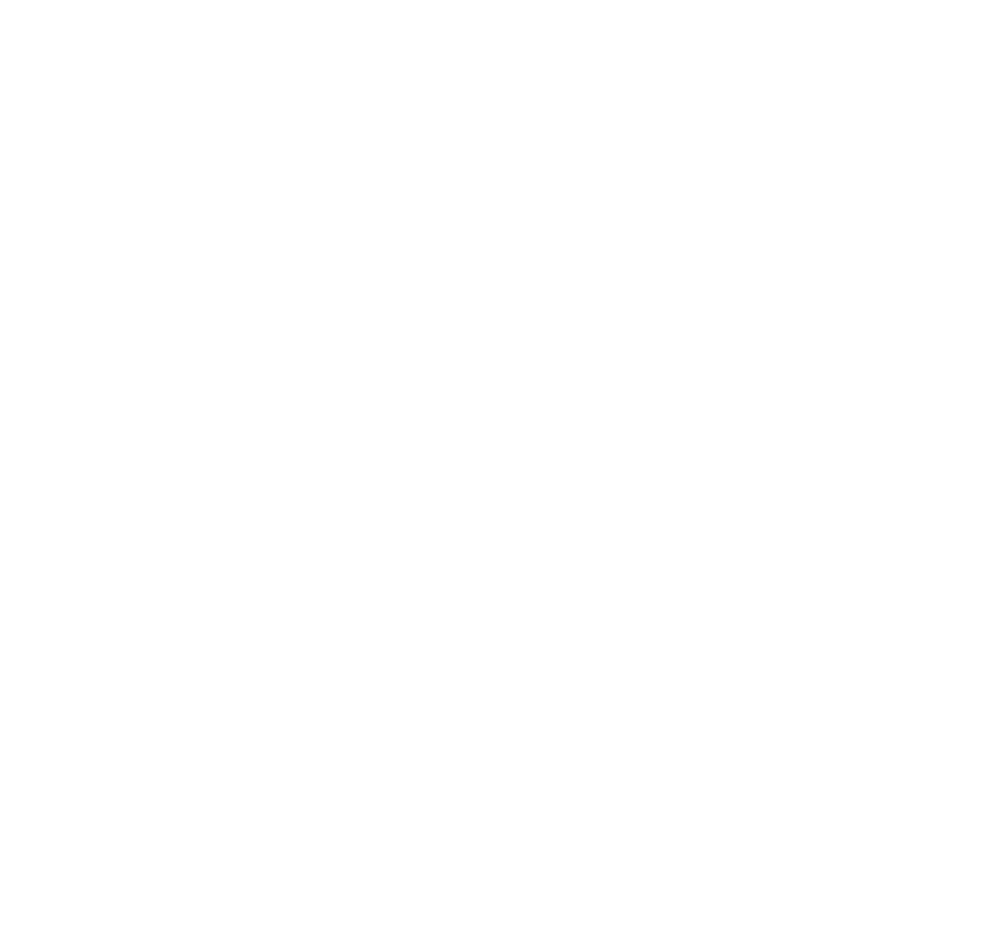
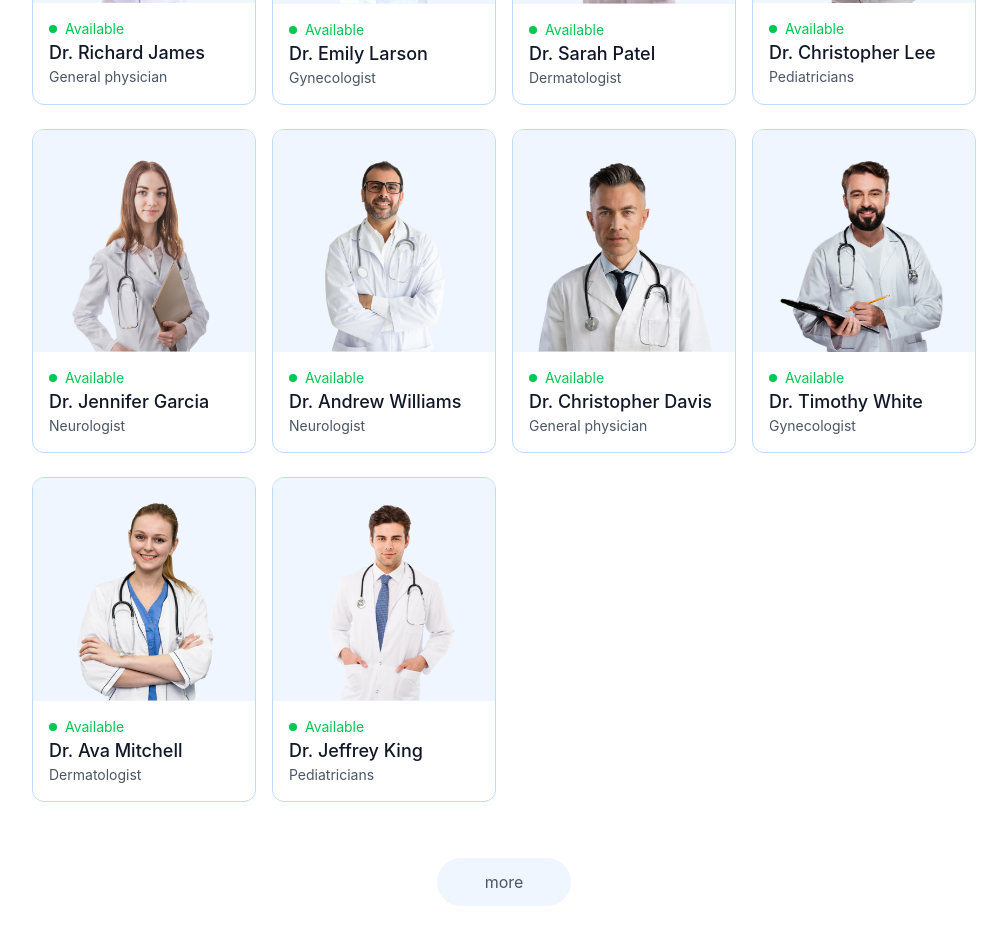
Before and after one commit to Arisha-Akbar/prescripto, a React (Vite) app in the folder frontend/: page / in a window 1280 px wide. Shown: the part 1420-2364 px from the top of the page, without its empty margins (136-1143 px from the left). Before the commit the page ends 1008 px from the top, so only its background shows below. Built offline with nearby package versions, Linux system fonts and the light colour scheme.

Commit message:
Added TopDoctors component and implement ed AppContext

```diff
--- a/frontend/components/Header.jsx
+++ b/frontend/components/Header.jsx
@@ -32,7 +32,7 @@
           href="#speciality"
           className="flex items-center gap-2 bg-white px-8 py-3 rounded-full text-gray-600 text-sm m-auto md:m-0 hover:scale-105 transition-all duration-300"
         >
-          Book appointment{" "}
+          Book appointment
           <img className="w-3" src={assets.arrow_icon} alt="" />
         </a>
       </div>
--- /dev/null
+++ b/frontend/components/TopDoctors.jsx
@@ -0,0 +1,47 @@
+import React, { useContext } from "react";
+import { useNavigate } from "react-router-dom";
+import { AppContext } from "../context/AppContext";
+
+const TopDoctors = () => {
+  const navigate = useNavigate();
+  const { doctors } = useContext(AppContext);
+
+  return (
+    <div className="flex flex-col items-center gap-4 my-16 text-gray-900 md:mx-10">
+      <h1 className="text-3xl font-medium">Top Doctors to Book</h1>
+      <p className="sm:w-1/3 text-center text-sm">
+        Simply browse through our extensive list of trusted doctors.
+      </p>
+      <div className="w-full grid grid-cols-auto gap-4 pt-5 gap-y-6 px-3 sm:px-0">
+        {doctors.slice(0, 10).map((item, index) => (
+          <div
+            onClick={() => navigate(`/appointment/${item._id}`)}
+            className="border border-blue-200 rounded-xl overflow-hidden cursor-pointer hover:-translate-y-2.5 transition-all duration-500 "
+            key={index}
+          >
+            <img className="bg-blue-50" src={item.image} alt="" />
+            <div className="p-4">
+              <div className="flex items-center gap-2 text-sm text-center text-green-500">
+                <p className="w-2 h-2 bg-green-500 rounded-full"></p>
+                <p>Available</p>
+              </div>
+              <p className="text-gray-900 text-lg font-medium">{item.name}</p>
+              <p className="text-gray-600 text-sm">{item.speciality}</p>
+            </div>
+          </div>
+        ))}
+      </div>
+      <button
+        onClick={() => {
+          navigate("/doctors");
+          scrollTo(0, 0);
+        }}
+        className="bg-blue-50 text-gray-600 px-12 py-3 rounded-full mt-10 cursor-pointer"
+      >
+        more
+      </button>
+    </div>
+  );
+};
+
+export default TopDoctors;
--- /dev/null
+++ b/frontend/context/AppContext.jsx
@@ -0,0 +1,15 @@
+import { createContext } from "react";
+import { doctors } from "../src/assets/assets";
+
+export const AppContext = createContext();
+
+const AppContextProvider = (props) => {
+  const value = {
+    doctors,
+  };
+  return (
+    <AppContext.Provider value={value}>{props.children}</AppContext.Provider>
+  );
+};
+
+export default AppContextProvider;
--- a/frontend/index.html
+++ b/frontend/index.html
@@ -1,7 +1,13 @@
 <!doctype html>
-<html lang="en">
+<html lang="en" class="scroll-smooth">
   <head>
     <meta charset="UTF-8" />
+
+     <style>
+      .scroll-smooth {
+        scroll-behavior: smooth;
+      }
+    </style>
     <link rel="icon" type="image/svg+xml" href="/favicon.svg" />
     <meta name="viewport" content="width=device-width, initial-scale=1.0" />
     <title>Prescripto</title>
--- a/frontend/pages/Home.jsx
+++ b/frontend/pages/Home.jsx
@@ -1,12 +1,14 @@
 import React from "react";
 import Header from "../components/Header";
 import SpecialityMenu from "../components/SpecialityMenu";
+import TopDoctors from "../components/TopDoctors";
 
 const Home = () => {
   return (
     <div>
       <Header />
-      <SpecialityMenu/>
+      <SpecialityMenu />
+      <TopDoctors />
     </div>
   );
 };
--- a/frontend/src/index.css
+++ b/frontend/src/index.css
@@ -1,5 +1,12 @@
 @import "tailwindcss";
 
+* {
+  scroll-behavior: smooth;
+}
+
+html {
+  scroll-behavior: smooth;
+}
 @theme {
   --color-primary: #5f6fff;
 }
@@ -11,3 +18,6 @@
 ::-webkit-scrollbar {
   @apply hidden;
 }
+.grid-cols-auto {
+  grid-template-columns: repeat(auto-fill, minmax(200px, 1fr));
+}
--- a/frontend/src/main.jsx
+++ b/frontend/src/main.jsx
@@ -1,12 +1,14 @@
-import { StrictMode } from 'react'
-import { createRoot } from 'react-dom/client'
-import './index.css'
-import App from './App.jsx'
-import { BrowserRouter } from 'react-router-dom'
+import { StrictMode } from "react";
+import { createRoot } from "react-dom/client";
+import "./index.css";
+import App from "./App.jsx";
+import { BrowserRouter } from "react-router-dom";
+import AppContextProvider from "../context/AppContext.jsx";
 
-
-createRoot(document.getElementById('root')).render(
+createRoot(document.getElementById("root")).render(
   <BrowserRouter>
-    <App />
+    <AppContextProvider>
+      <App />
+    </AppContextProvider>
   </BrowserRouter>,
-)
+);
```
